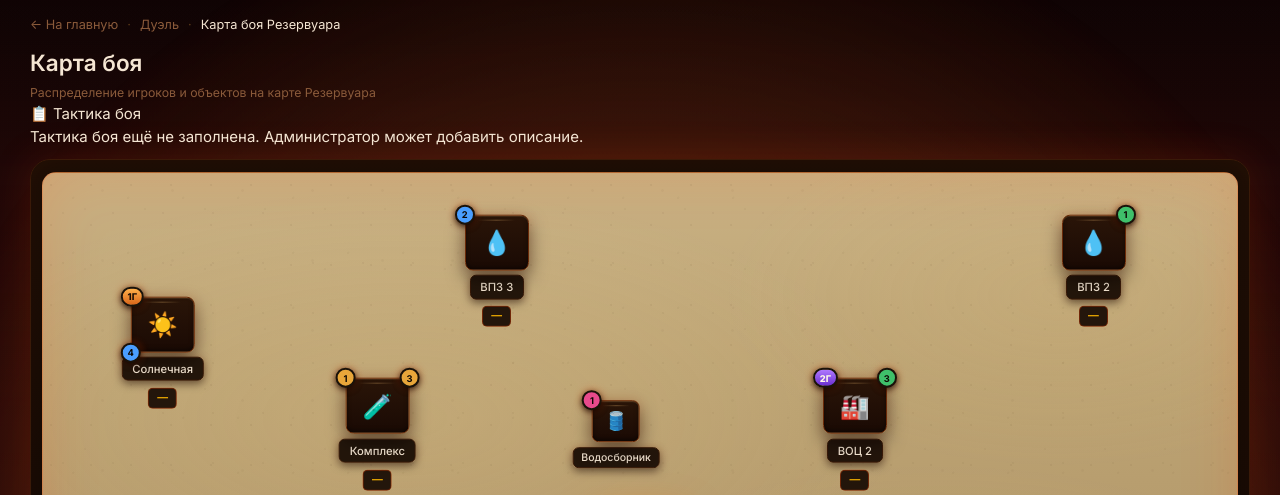
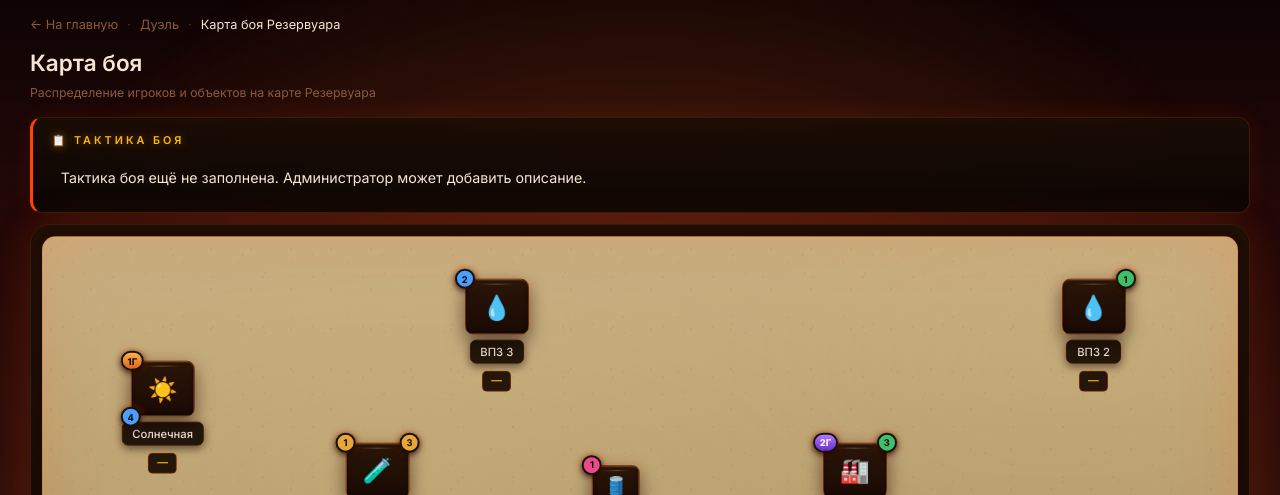
Before and after one commit to paradigmaafk-boop/e-hell, a Flask app: page /reservoir-map in a window 1280 px wide. Shown: the part 147-642 px from the top of the page. Run offline with Flask 3, Linux system fonts and the light colour scheme; data that the repository does not hold is empty; some libraries are stand-ins or nearby versions; some web fonts are replaced.

Commit message:
Update style.css

```diff
--- a/static/style.css
+++ b/static/style.css
@@ -1048,6 +1048,155 @@ td.points-cell {
 }
 
 /* ============================================================
+   БЛОК ТАКТИКИ БОЯ (над картой)
+   ============================================================ */
+.tactics-block {
+    margin-top: 1rem;
+    padding: 1rem 1.25rem;
+    background: linear-gradient(180deg, rgba(26, 13, 5, 0.9), rgba(10, 5, 3, 0.95));
+    border: 1px solid var(--line);
+    border-left: 3px solid var(--accent);
+    border-radius: 12px;
+    box-shadow: 0 0 25px rgba(255, 69, 0, 0.1);
+}
+
+.tactics-header {
+    display: flex;
+    justify-content: space-between;
+    align-items: center;
+    margin-bottom: 0.6rem;
+    gap: 1rem;
+    flex-wrap: wrap;
+}
+
+.tactics-label {
+    font-size: 0.72rem;
+    letter-spacing: 3px;
+    text-transform: uppercase;
+    color: var(--accent-warm);
+    font-weight: 600;
+    text-shadow: 0 0 10px rgba(255, 184, 0, 0.4);
+}
+
+.tactics-hint {
+    font-size: 0.72rem;
+    color: var(--dim);
+    font-style: italic;
+}
+
+.tactics-text {
+    font-size: 0.95rem;
+    line-height: 1.65;
+    color: var(--text);
+    white-space: pre-wrap;
+    word-break: break-word;
+    padding: 0.5rem 0.6rem;
+    border-radius: 6px;
+    transition: background 0.2s ease, box-shadow 0.2s ease;
+    min-height: 1.5rem;
+}
+
+.tactics-text.editable {
+    cursor: text;
+}
+
+.tactics-text.editable:hover {
+    background: rgba(255, 69, 0, 0.06);
+    box-shadow: inset 0 0 0 1px rgba(255, 69, 0, 0.25);
+}
+
+.tactics-text[contenteditable="true"]:focus {
+    outline: none;
+    background: rgba(255, 69, 0, 0.1);
+    box-shadow: inset 0 0 0 1px var(--accent), 0 0 15px rgba(255, 69, 0, 0.3);
+}
+
+.tactics-text[contenteditable="true"]:empty::before {
+    content: 'Введите тактику боя...';
+    color: var(--dim);
+    font-style: italic;
+}
+
+/* ============================================================
+   ЕДИНАЯ ПАНЕЛЬ УПРАВЛЕНИЯ (замена 4-х отдельных плашек)
+   ============================================================ */
+.control-panel {
+    display: none;
+    margin-top: 0.75rem;
+    padding: 0.85rem 1.1rem;
+    background: linear-gradient(180deg, rgba(26, 13, 5, 0.95), rgba(10, 5, 3, 0.98));
+    border: 1px solid var(--accent);
+    border-radius: 12px;
+    box-shadow: 0 8px 24px rgba(0, 0, 0, 0.5), 0 0 30px rgba(255, 69, 0, 0.2);
+    flex-direction: column;
+    gap: 0.6rem;
+}
+
+body.edit-mode .control-panel {
+    display: flex;
+}
+
+.control-row {
+    display: flex;
+    align-items: center;
+    gap: 0.8rem;
+    flex-wrap: wrap;
+}
+
+.control-label {
+    font-size: 0.78rem;
+    color: var(--muted);
+    font-weight: 500;
+    white-space: nowrap;
+}
+
+.control-status {
+    font-size: 0.78rem;
+    color: var(--accent-warm);
+    font-style: italic;
+    margin-left: auto;
+}
+
+.control-hint {
+    display: none;
+    padding: 0.5rem 0.85rem;
+    background: rgba(255, 69, 0, 0.08);
+    border: 1px solid rgba(255, 69, 0, 0.3);
+    border-radius: 8px;
+    font-size: 0.8rem;
+    color: var(--accent-warm);
+    line-height: 1.5;
+}
+
+body.edit-mode .control-hint {
+    display: block;
+}
+
+body.drawing-mode #drawTip {
+    display: block;
+}
+
+body:not(.drawing-mode) #drawTip {
+    display: none;
+}
+
+/* Кнопка «Стрелки» в активном режиме — подсветка */
+body.drawing-mode #drawToggle {
+    background: rgba(255, 69, 0, 0.15);
+    border-color: var(--accent);
+    color: var(--accent-warm);
+    box-shadow: 0 0 20px rgba(255, 69, 0, 0.3);
+}
+
+/* Скрыть старые плашки, если где-то остались */
+.edit-banner,
+.drag-hint,
+.draw-toolbar,
+.draw-tip {
+    display: none !important;
+}
+
+/* ============================================================
    СВЕТЛАЯ ТЕМА
    ============================================================ */
 body.light-theme {
@@ -1070,7 +1219,9 @@ body.light-theme .admin-panel,
 body.light-theme .stat-card,
 body.light-theme .login-card,
 body.light-theme .accordion,
-body.light-theme .carousel-caption {
+body.light-theme .carousel-caption,
+body.light-theme .tactics-block,
+body.light-theme .control-panel {
     background: linear-gradient(180deg, #fffbf2, #fdf7ec);
 }
 
@@ -1078,7 +1229,7 @@ body.light-theme .carousel-caption {
    АДАПТИВ
    ============================================================ */
 @media (max-width: 780px) {
-    .wrap { padding: 1rem 1.25rem 3rem; }
+    .wrap { padding: 1rem 1.25rem 2rem; }
     .header { flex-direction: column; align-items: flex-start; gap: 1rem; }
     .brand-emblem { width: 46px; height: 46px; }
     .brand-name { font-size: 1.25rem; letter-spacing: 2px; }
```
